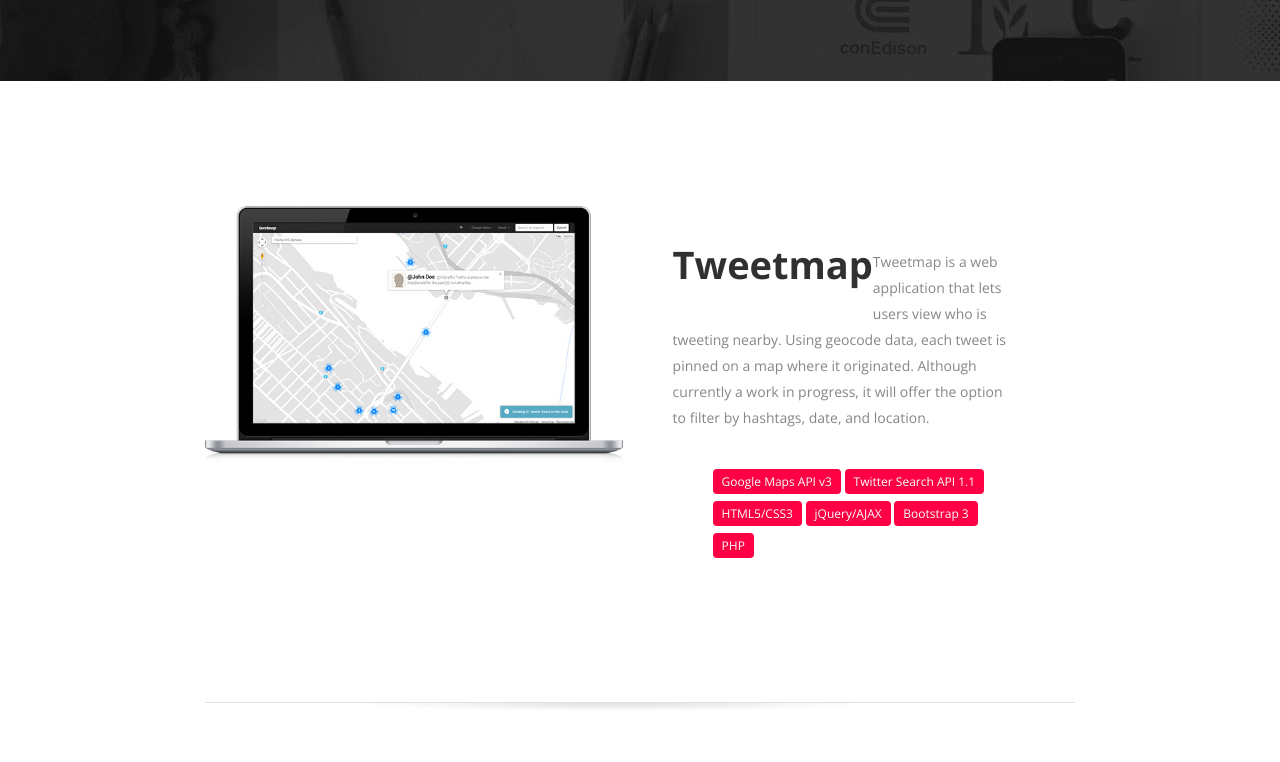
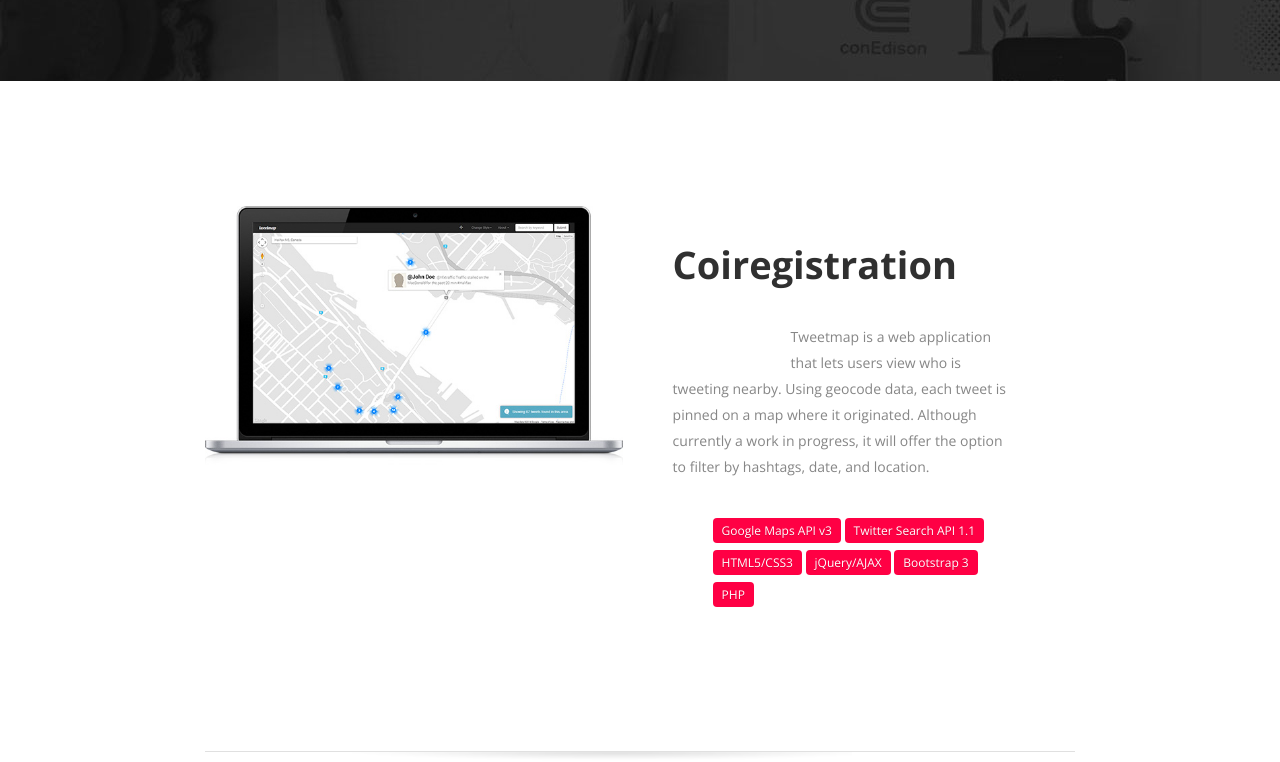
Before and after one commit to cesarherreralic/GoogleTaksConsumer, a Django app: template portfolio/templates/portfolio.html in a window 1280 px wide. Shown: the part 734-1496 px from the top of the page. Run offline with Django 3.2, Linux system fonts and the light colour scheme; the template is opened without the code that fills it, so the values that code supplies are empty; some libraries are stand-ins or nearby versions.

Commit message:
adding a little change to test the repo name change

```diff
--- a/portfolio/templates/portfolio.html
+++ b/portfolio/templates/portfolio.html
@@ -101,7 +101,7 @@
                             <div class="cf">
                                 <!-- Project title -->
                                 <div class="project-title">
-                                    <h3><a href="http://tweetmap.jonny.me" target="_blank">Tweetmap</a></h3>
+                                    <h3><a href="http://coiregistration.com" target="_blank">Coiregistration</a></h3>
                                 </div>
                                 <!-- GitHub button-->
                                 <div class="githubButton">
```
